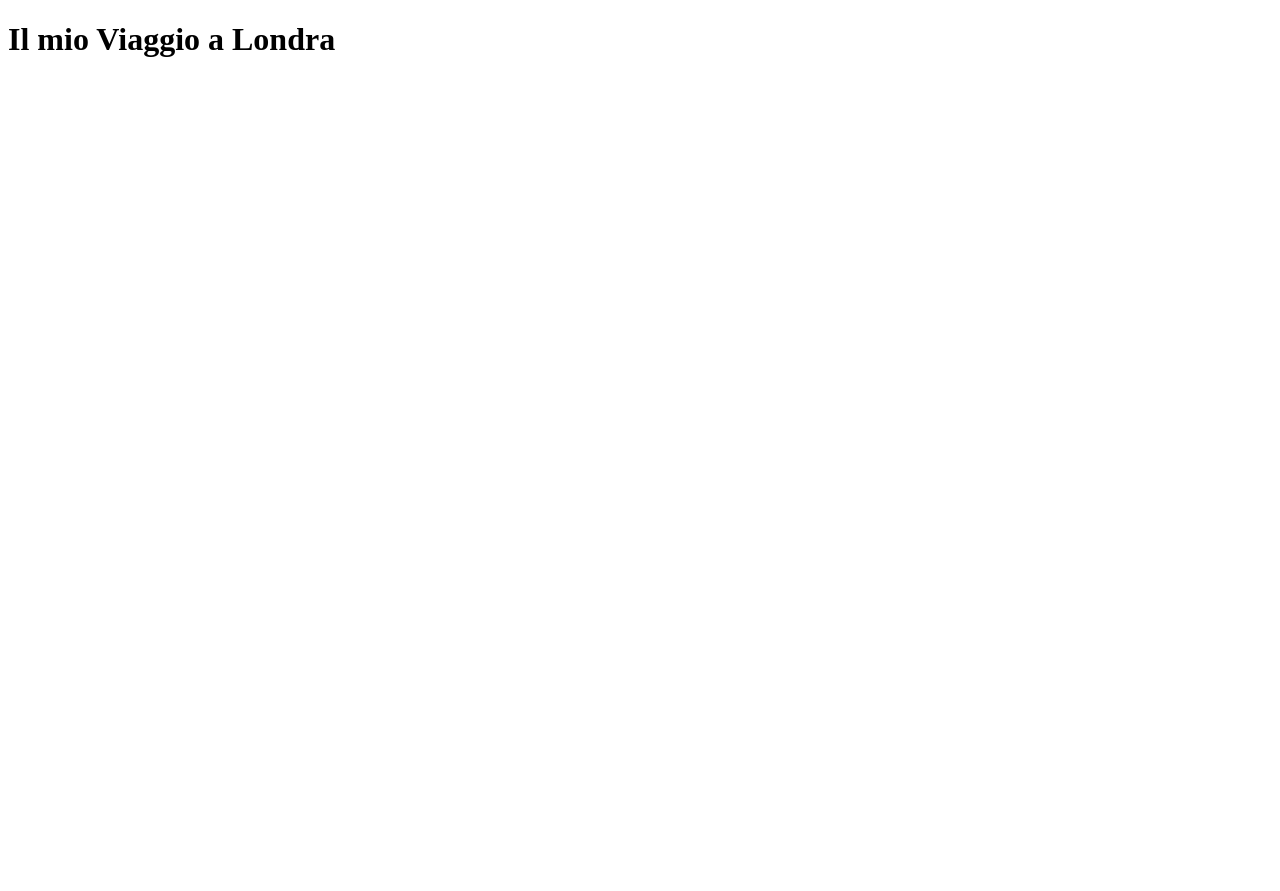
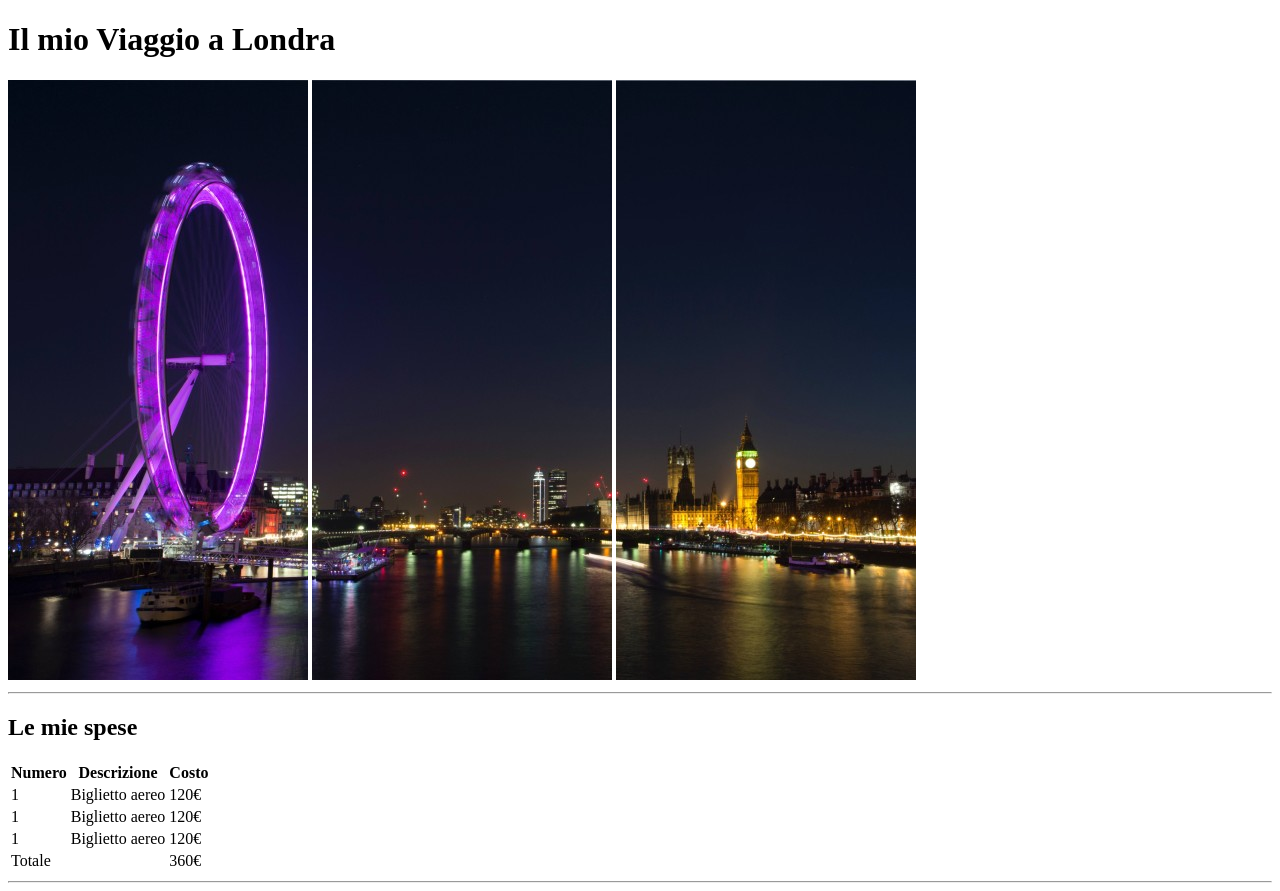
Before and after one commit to LeoPalmieri98/html-london-trip, a plain HTML site: page index.html in a window 1280 px wide. Before the commit the page ends 800 px from the top, so only its background shows below. Drawn offline with Linux system fonts and the light colour scheme.

Commit message:
aggiunto table

```diff
--- a/index.html
+++ b/index.html
@@ -1,13 +1,55 @@
 <!DOCTYPE html>
 <html lang="en">
+
 <head>
     <meta charset="UTF-8">
     <meta name="viewport" content="width=device-width, initial-scale=1.0">
     <title>Il mio Viaggio a Londra</title>
 </head>
+
 <body>
     <header>
         <h1>Il mio Viaggio a Londra</h1>
+        <img src="./img/pexels-bill-emrich-230794-0.jpg" alt="londonimage0">
+        <img src="./img/pexels-bill-emrich-230794-1.jpg" alt="londonimage1">
+        <img src="./img/pexels-bill-emrich-230794-2.jpg" alt="londonimage2">
+        <hr>
     </header>
+    <main>
+        <h2>Le mie spese</h2>
+        <table>
+            <thead>
+                <tr>
+                    <th>Numero</th>
+                    <th>Descrizione</th>
+                    <th>Costo</th>
+                </tr>
+            </thead>
+            <tbody>
+                <tr>
+                    <td>1</td>
+                    <td>Biglietto aereo</td>
+                    <td>120&euro;</td>
+                </tr>
+                  <tr>
+                    <td>1</td>
+                    <td>Biglietto aereo</td>
+                    <td>120&euro;</td>
+                </tr>
+                  <tr>
+                    <td>1</td>
+                    <td>Biglietto aereo</td>
+                    <td>120&euro;</td>
+                </tr>
+                  <tr>
+                    <td>Totale</td>
+                    <td></td>
+                    <td>360&euro;</td>
+                </tr>
+            </tbody>
+        </table>
+        <hr>
+    </main>
 </body>
+
 </html>
```
Also changed, not shown: img/pexels-bill-emrich-230794-0.jpg (added), img/pexels-bill-emrich-230794-1.jpg (added), img/pexels-bill-emrich-230794-2.jpg (added).
